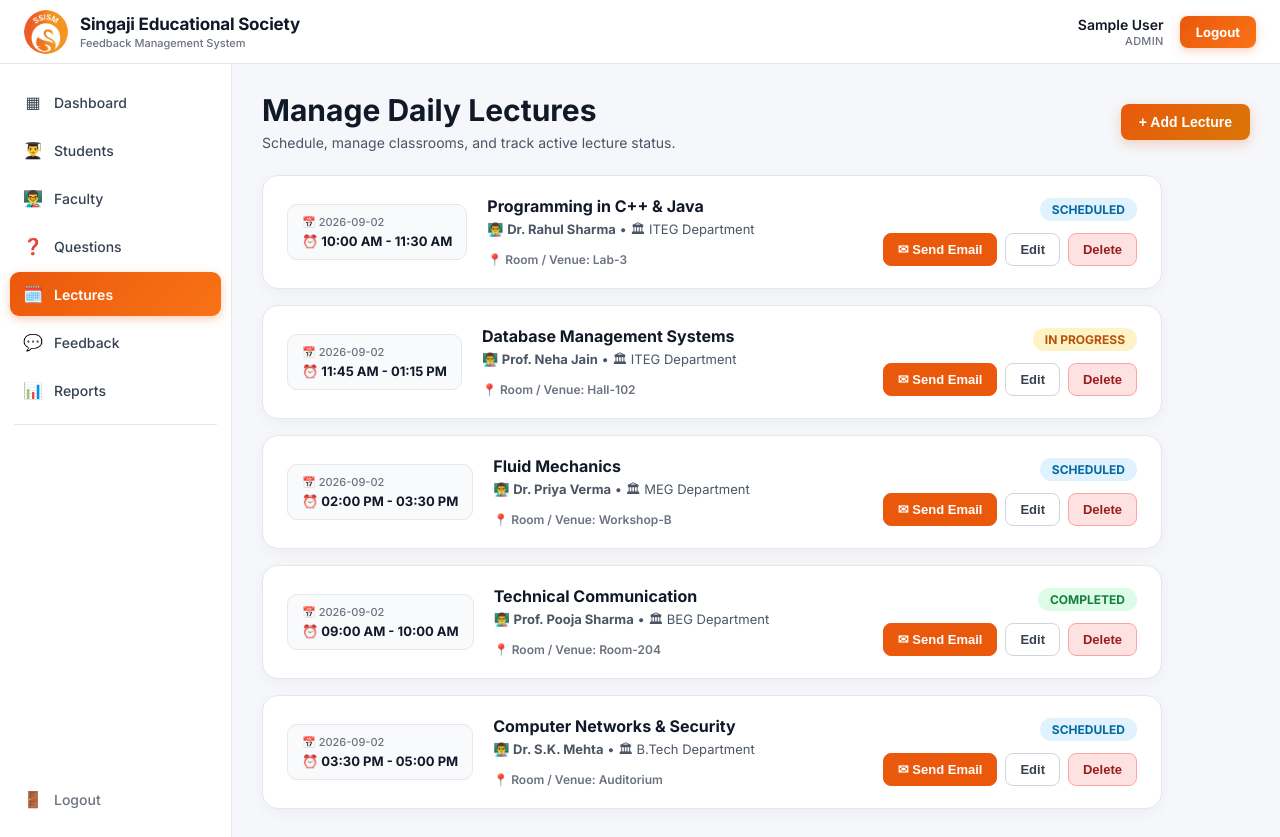
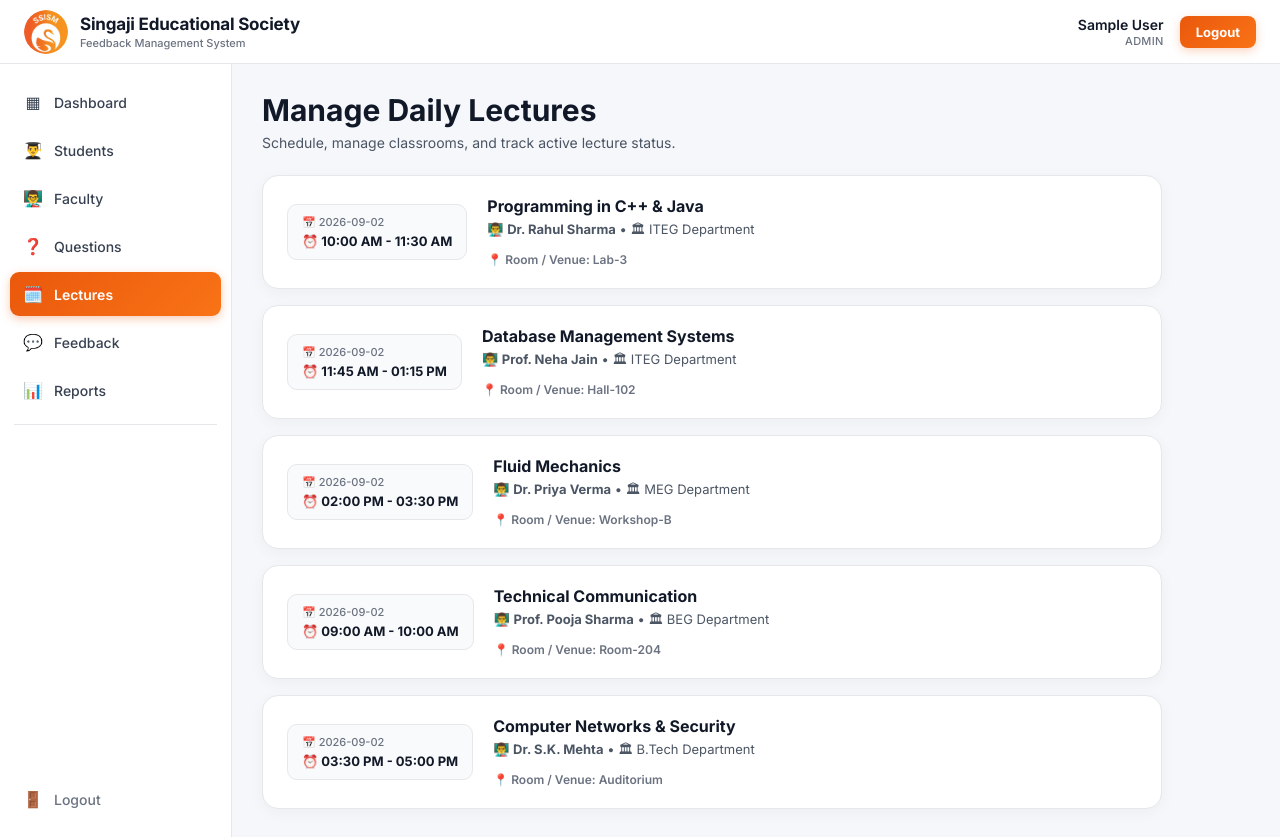
Before and after one commit to himanshuvbca2025-crypto/Singaji-Feedback-System-2026, a React (Vite) app in the folder frontend/: page /admin/lectures in a window 1280 px wide. Built offline with nearby package versions, Linux system fonts and the light colour scheme; sample sign-in values are in the browser's storage.

Commit message:
Change in lecture side

```diff
--- a/frontend/src/pages/AdminDashboard.jsx
+++ b/frontend/src/pages/AdminDashboard.jsx
@@ -230,10 +230,10 @@ setOverallReport(
                 </div>
                 <p className="feedback-subject">{fb.course}</p>
 
-                <div className="alert-footer">
+                {/* <div className="alert-footer">
                   <span className="feedback-date">{fb.date}</span>
                   <button className="review-btn">view</button>
-                </div>
+                </div> */}
               </div>
             ))}
           </div>
--- a/frontend/src/pages/ManageLectures.jsx
+++ b/frontend/src/pages/ManageLectures.jsx
@@ -12,7 +12,7 @@ function ManageLectures() {
       date: "2026-09-02",
       time: "10:00 AM - 11:30 AM",
       room: "Lab-3",
-      status: "Scheduled",
+
     },
     {
       id: "2",
@@ -133,10 +133,6 @@ function ManageLectures() {
           <h1>Manage Daily Lectures</h1>
           <p>Schedule, manage classrooms, and track active lecture status.</p>
         </div>
-
-        <button className="add-btn" onClick={() => setIsAddModalOpen(true)}>
-          + Add Lecture
-        </button>
       </div>
 
       <div className="lectures-list">
@@ -158,52 +154,6 @@ function ManageLectures() {
                 </div>
               </div>
 
-              <div className="lecture-status-actions">
-                <span
-                  className={`status-badge ${lec.status.toLowerCase().replace(" ", "-")}`}
-                >
-                  {lec.status}
-                </span>
-
-                <div className="lecture-buttons">
-                  <button
-                    className="btn-edit"
-                    style={{ background: "#ea580c", color: "#ffffff", borderColor: "#ea580c" }}
-                    onClick={async () => {
-                      const studentMail = prompt("Enter Student Email to send feedback link:", "student@singaji.edu.in");
-                      if (studentMail) {
-                        try {
-                          const res = await fetch("http://localhost:5000/api/feedback/send-invite", {
-                            method: "POST",
-                            headers: { "Content-Type": "application/json" },
-                            body: JSON.stringify({
-                              studentEmail: studentMail,
-                              facultyName: lec.faculty,
-                              subject: lec.subject,
-                              time: lec.time,
-                            })
-                          });
-                          const d = await res.json();
-                          alert(d.message || `Feedback link email dispatched to ${studentMail}!`);
-                        } catch (err) {
-                          alert(`Feedback invite link simulated for ${studentMail}`);
-                        }
-                      }
-                    }}
-                  >
-                    ✉ Send Email
-                  </button>
-                  <button className="btn-edit" onClick={() => handleOpenEdit(lec)}>
-                    Edit
-                  </button>
-                  <button
-                    className="btn-delete"
-                    onClick={() => handleOpenDelete(lec)}
-                  >
-                    Delete
-                  </button>
-                </div>
-              </div>
             </div>
           ))
         ) : (
```
Lines whose indentation alone changed are shown as unchanged.
